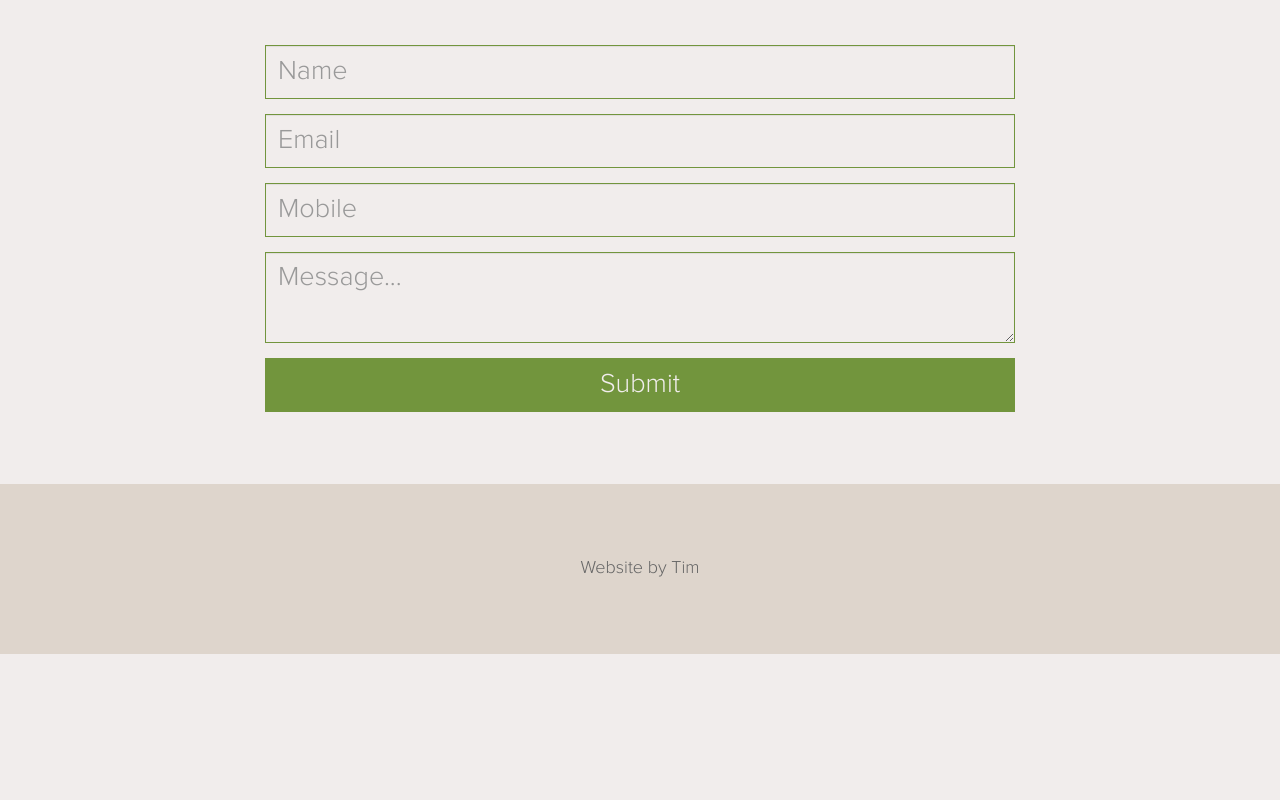
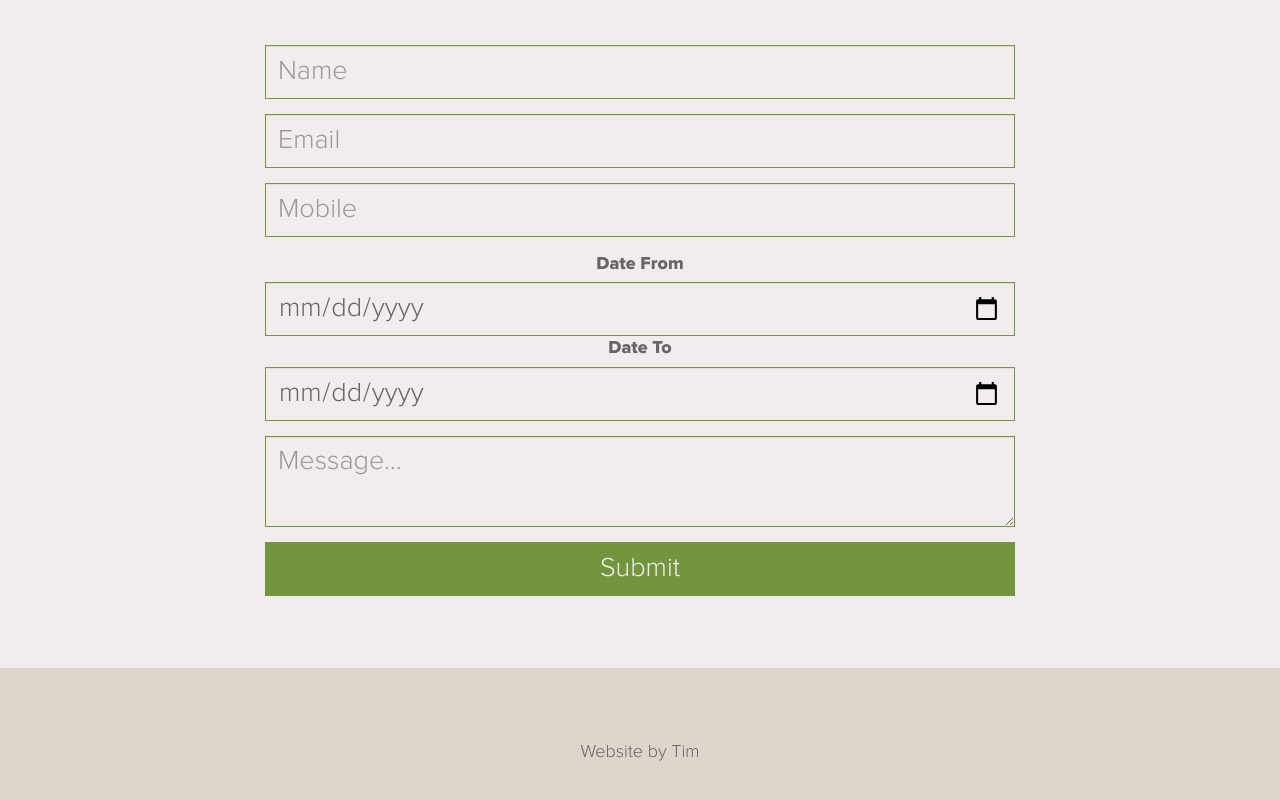
Before and after one commit to timcartwright/rain-fox-source, a website: page builds/development/index.html in a window 1280 px wide. Shown: the part 5487-6287 px from the top of the page. Before the commit the page ends 6141 px from the top, so only its background shows below. Drawn offline with Linux system fonts and the light colour scheme; files whose address does not match are found by name.

Commit message:
Update index.html

```diff
--- a/builds/development/index.html
+++ b/builds/development/index.html
@@ -339,6 +339,15 @@
 			  </div>
 			  <div class="form-group">
 
+			  	<div class="form-group">
+                <label for="from-date">Date From</label>
+                    <input id="from-date" type='date' class="form-control" />
+                    <label for="to-date">Date To</label>
+                     <input id="to-date" type='date' class="form-control" />
+                    </span>
+
+         </div>
+
 			    <textarea class="form-control" id="exampleInputPassword1" placeholder="Message..."></textarea>
 			  </div>
 
```
